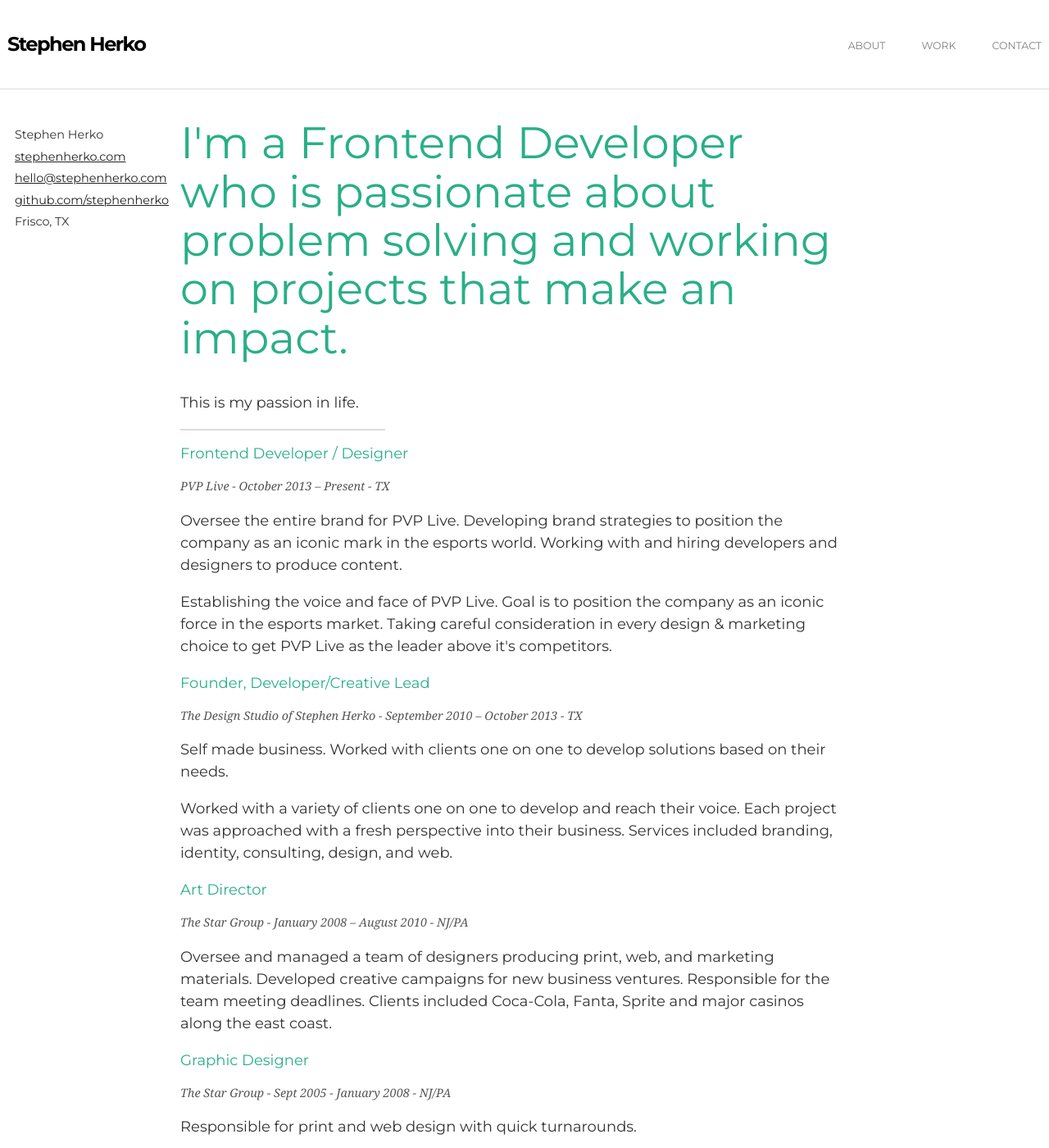
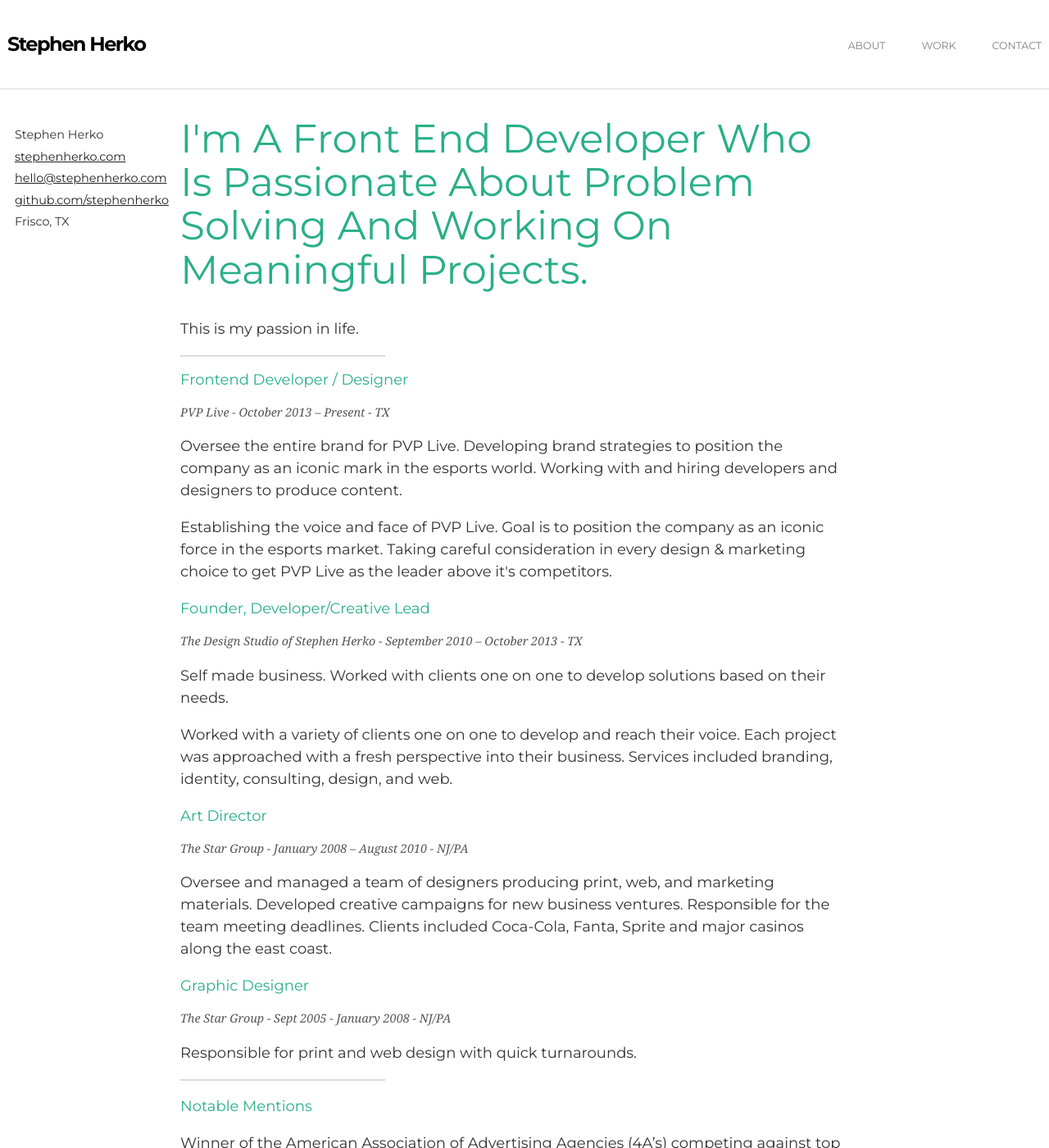
Before and after one commit to sherkoo/stephenherko.github.io, a Jekyll site: the page built from cv.md, in a window 1280 px wide and 1400 px high. Shown: the whole window at 82% size. Built offline with Jekyll 4.4.1, drawn with Linux system fonts in a browser that asks for light colours; nearby versions of some CDN libraries.

Commit message:
cv update

```diff
--- a/css/main.scss
+++ b/css/main.scss
@@ -541,8 +541,9 @@ h1,h2,h3,h4,h5,h6{
 }
 
 .cv-cta{
-  font-size: 3em;
+  font-size: 2.7em;
   line-height: 1.1;
+  text-transform: capitalize;
 }
 
 .cv-contact-list{
@@ -585,3 +586,13 @@ h1,h2,h3,h4,h5,h6{
   list-style: none;
   padding: 0;
 }
+
+@media(max-width: $breakpoint2){
+  .cv-contact-list,
+  .cv-info{
+    width: 100%;
+    flex: 0;
+    -webkit-flex: 0;
+    padding-right: 0;
+  }
+}
--- a/cv.md
+++ b/cv.md
@@ -15,7 +15,7 @@ permalink: /cv/
   </ul>
 
   <div class="cv-info">
-    <h1 class="cv-cta">I'm a Frontend Developer who is passionate about problem solving and working on projects that make an impact.</h1>
+    <h1 class="cv-cta">I'm a Front End Developer who is passionate about problem solving and working On Meaningful Projects.</h1>
     <p>
        This is my passion in life.
     </p>
```
Also changed, not shown: 3 other files.
